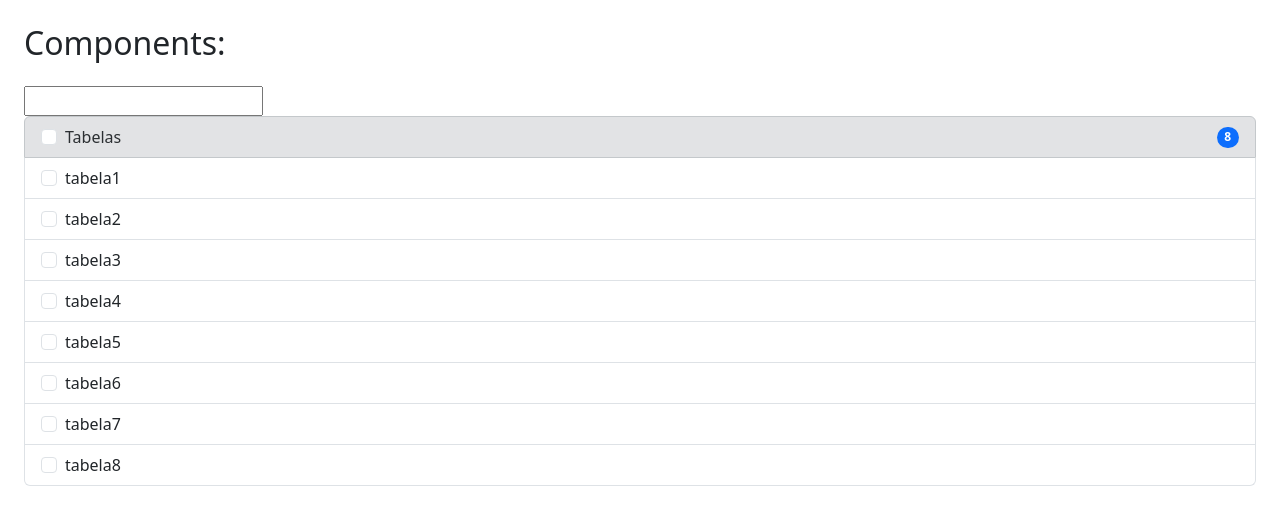
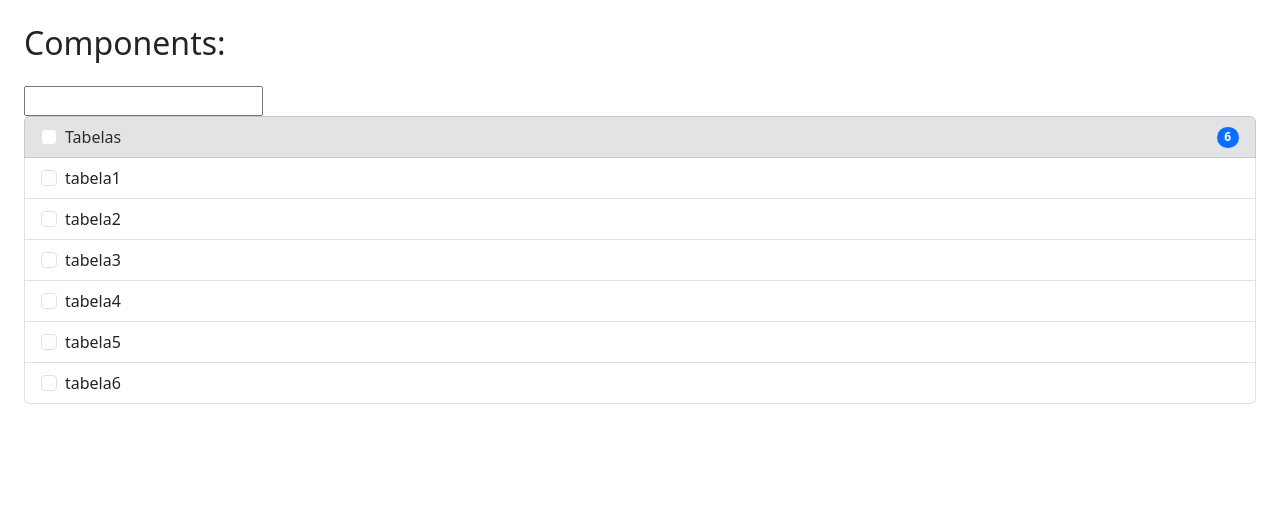
Before and after one commit to Davi-GCL/SGC-Client, an Angular app: page / in a window 1280 px wide. Shown: the top 524 px of the page. Built offline with nearby package versions, Linux system fonts and the light colour scheme.

Commit message:
falhando ao resgatar checked

```diff
--- a/angular.json
+++ b/angular.json
@@ -99,5 +99,8 @@
         }
       }
     }
+  },
+  "cli": {
+    "analytics": false
   }
 }
--- a/package.json
+++ b/package.json
@@ -20,6 +20,8 @@
     "@angular/router": "^16.2.0",
     "bootstrap": "^5.3.1",
     "jquery": "^3.7.0",
+    "node": "18.10",
+    "npm": "^9.8.1",
     "popper.js": "^1.16.1",
     "rxjs": "~7.8.0",
     "tslib": "^2.3.0",
--- a/src/app/comps/table-list/table-list.component.html
+++ b/src/app/comps/table-list/table-list.component.html
@@ -13,8 +13,8 @@
 
     <li class="list-group-item tables-item" id={{tables.indexOf(table)}}
     *ngFor="let table of tables|filter:texto" >
-        <input class="form-check-input me-2" type="checkbox" id={{table}} >
-        <label class="form-check-label stretched-link" for="{{table}}">{{table}}</label>
+        <input class="form-check-input me-2" type="checkbox" role="checkbox" id={{table.name}} (change)="saveSelect($event)">
+        <label class="form-check-label stretched-link" for="{{table.name}}">{{table.name}}</label>
     </li>
 
 </ul>
--- a/src/app/comps/table-list/table-list.component.ts
+++ b/src/app/comps/table-list/table-list.component.ts
@@ -6,15 +6,13 @@ import { Component } from '@angular/core';
   styleUrls: ['./table-list.component.css']
 })
 export class TableListComponent {
-  tables: string[] = [
-    'tabela1',
-    'tabela2',
-    'tabela3',
-    'tabela4',
-    'tabela5',
-    'tabela6',
-    'tabela7',
-    'tabela8',
+  tables:Array<{name:string,checked:boolean}> = [
+    {name:'tabela1', checked:false},
+    {name:'tabela2', checked:false},
+    {name:'tabela3', checked:false},
+    {name:'tabela4', checked:false},
+    {name:'tabela5', checked:false},
+    {name:'tabela6', checked:false},
   ]
 
   texto: string = "";
@@ -27,23 +25,29 @@ export class TableListComponent {
     console.log(this.texto);
   }
   allSelected:boolean = false;
+  checked:any = null;
 
   selectAll(){
     //Pega todos as linhas da lista Tabelas
-    // const items = document.querySelectorAll(".tables-item");
+    const items = document.querySelectorAll(".tables-item");
     const checkboxes = document.querySelectorAll(".form-check-input")
 
-    // checkboxes.forEach((box)=>{
+    if(this.allSelected == false){
+      checkboxes.forEach((box)=>{
+        box.setAttribute('checked','true')
+      })
+    }else{
+      checkboxes.forEach((box)=>{
+        box.removeAttribute('checked')
+      })
+    }
 
-    // })
-    // items.forEach((item)=>{
-    //   let checkbox = item.querySelector(".form-check-input");
-    //   if(checkbox){
-    //     checkbox.nodeValue = 'on';
-    //   }
-    // })
+    this.checked = "checked";
+    console.log(this.checked);
+  }
 
-    this.allSelected = !this.allSelected;
-
+  saveSelect(event:any){
+    //Atribui ao atributo checked do respectivo objeto da tabela, localizado pelo id, o estado do checkbox(true ou false)
+    this.tables[event.target.parentNode.id].checked = event.target.checked;
   }
 }
--- a/src/app/filter.pipe.ts
+++ b/src/app/filter.pipe.ts
@@ -15,7 +15,7 @@ export class FilterPipe implements PipeTransform {
       let resultData: Array<string> = [];
 
       for(let aux of value){
-        if(aux.includes(filterStatus)){
+        if(aux.name.includes(filterStatus)){
           resultData.push(aux);
         }
       }
```
Also changed, not shown: 1 other file (tests, documents, lock files or other folders).
